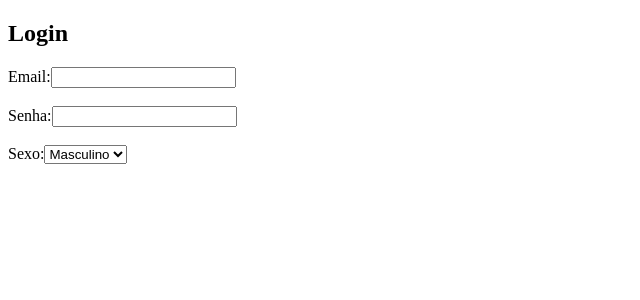
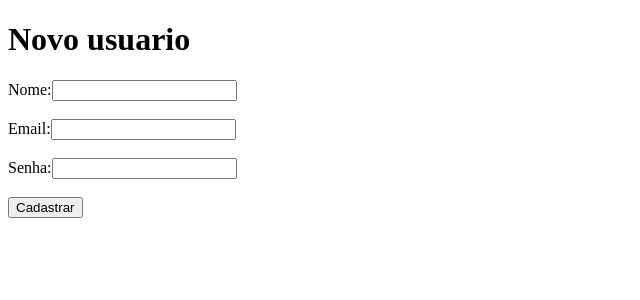
Before and after one commit to maleixorm/meuapp, a React (Create React App) app: page / in a window 1280 px wide. Shown: the top 300 px of the page, without its empty margins (0-640 px from the left). Built offline with nearby package versions, Linux system fonts and the light colour scheme.

Commit message:
Manipulando formulários com o JQuery

```diff
--- a/src/App.js
+++ b/src/App.js
@@ -5,51 +5,45 @@
     constructor(props){
         super(props);
         this.state = {
+            nome: '',
             email: '',
             senha: '',
-            sexo: ''
+            error: ''
         };
-        this.trocaEmail = this.trocaEmail.bind(this);
-        this.trocaSenha = this.trocaSenha.bind(this);
-        this.trocaSexo = this.trocaSexo.bind(this);
+        this.cadastrar = this.cadastrar.bind(this);
     }
 
-    trocaEmail(e){
-        let valorDigitado = e.target.value;
-        this.setState({email: valorDigitado});
-    }
+    cadastrar(event){
+        const {nome, email, senha} = this.state;
 
-    trocaSenha(e){
-        let valorDigitado = e.target.value;
-        this.setState({senha: valorDigitado});
-    }
+        if (nome !== '' && email !== '' && senha !== '') {
+            alert(`Nome: ${nome} \n Email: ${email} \n Senha: ${senha}`);
+        } else {
+            this.setState({error: 'Ops! Parece que faltou preencher os campos do formulário!'});
+        }
 
-    trocaSexo(e){
-        let valorDigitado = e.target.value;
-        this.setState({sexo: valorDigitado});
+        event.preventDefault();
     }
 
     render(){
         return(
             <div>
-                <h2>Login</h2>
-                <label for="email">Email:</label>
-                <input type='email' name='email' value={this.state.email} onChange={this.trocaEmail}/>
-                <br/><br/>
-                <label for='password'>Senha:</label>
-                <input type='password' name='senha' value={this.state.senha} onChange={this.trocaSenha} />
-                <br/><br/>
-                <label for='sexo'>Sexo:</label>
-                <select name='sexo' value={this.state.sexo} onChange={this.trocaSexo}>
-                    <option value='masculino'>Masculino</option>
-                    <option valie='feminino'>Feminino</option>
-                </select>
+                <h1>Novo usuario</h1>
+                {this.state.error && <p>{this.state.error}</p>}
+                <form onSubmit={this.cadastrar}>
+                    <label for='nome'>Nome:</label>
+                    <input type='text' name='nome' value={this.state.nome} onChange={(e) => this.setState({nome: e.target.value})}/><br/><br/>
 
-                <div>
-                    <h4>{this.state.email}</h4>
-                    <h4>{this.state.senha}</h4>
-                    <h4>{this.state.sexo}</h4>
-                </div>
+
+                    <label for='email'>Email:</label>
+                    <input type='email' name='email' value={this.state.email} onChange={(e) => this.setState({email: e.target.value})}/><br/><br/>
+
+
+                    <label for='senha'>Senha:</label>
+                    <input type='password' name='senha' value={this.state.senha} onChange={(e) => this.setState({senha: e.target.value})}/><br/><br/>
+
+                    <button type='submit'>Cadastrar</button>
+                </form>
             </div>
         );
     }
```
